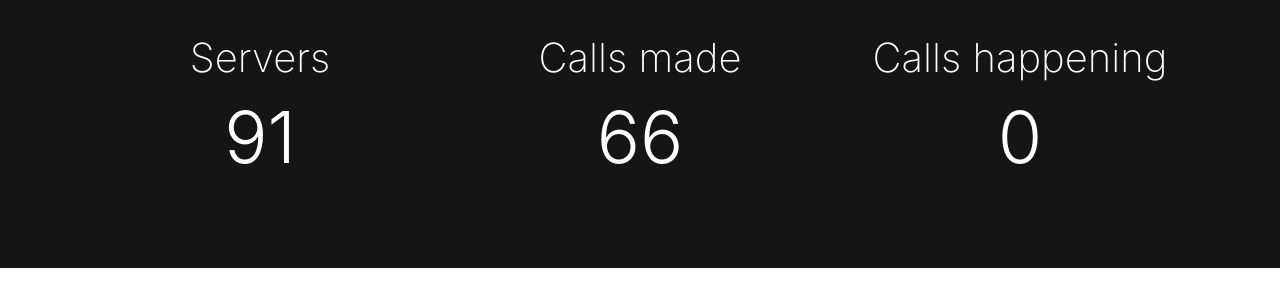
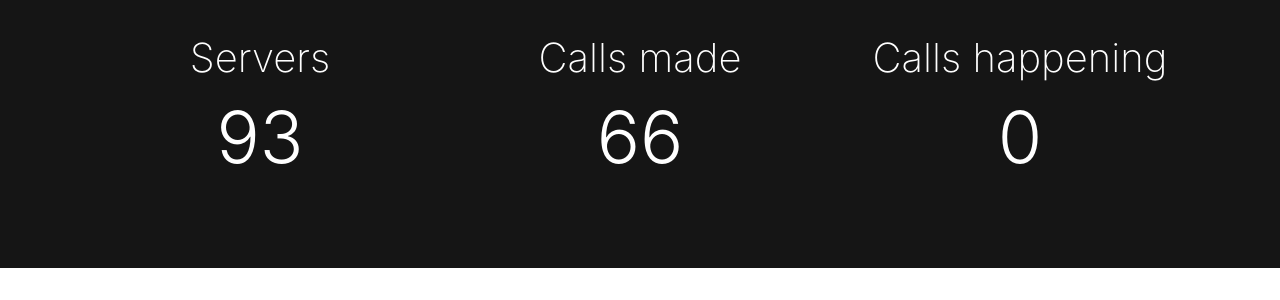
Before and after one commit to tumblenet/tnphone.tumblenet.ga, a Jekyll site: the page built from index.html, in a window 1280 px wide and 900 px high, scrolled down 443 px. Shown: the part 167-467 px from the top of the window. Built offline with Jekyll 4.4.1, drawn with Linux system fonts in a browser that asks for light colours; nearby versions of some CDN libraries.

Commit message:
Update Phones feed

```diff
--- a/_data/phones.json
+++ b/_data/phones.json
@@ -1,5 +1,5 @@
 {
 	"callsMade": 66,
-	"servers": 91,
+	"servers": 93,
 	"currentCalls": 0
 }
```
